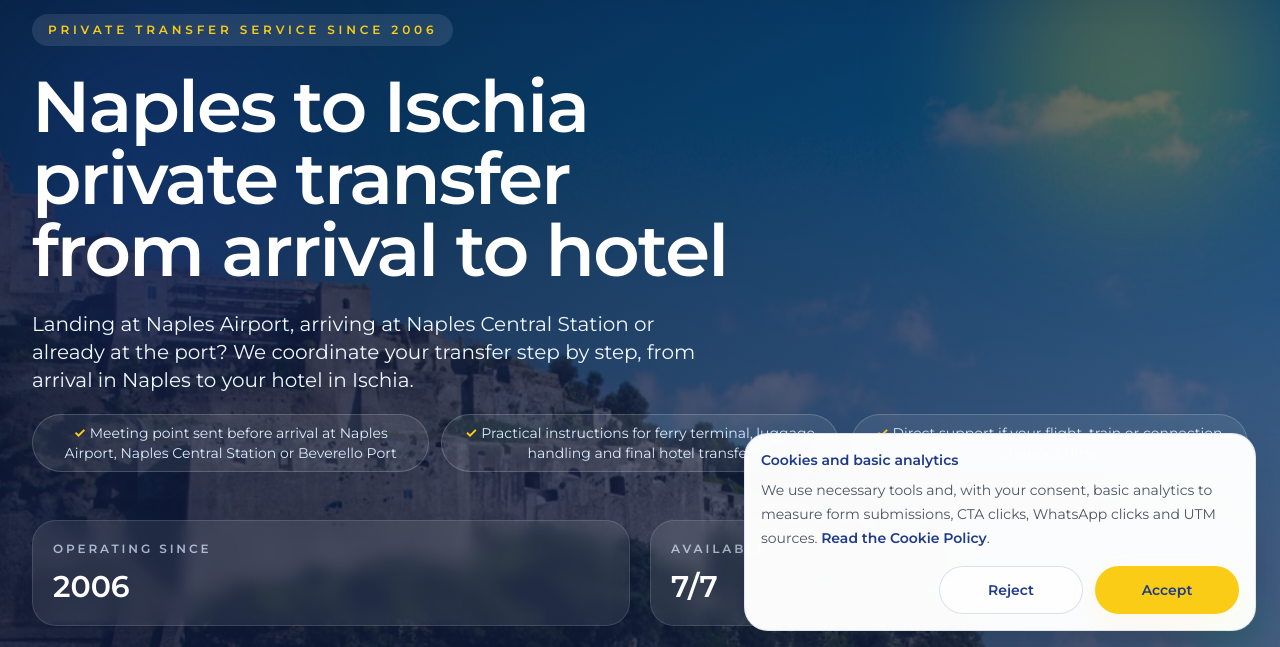
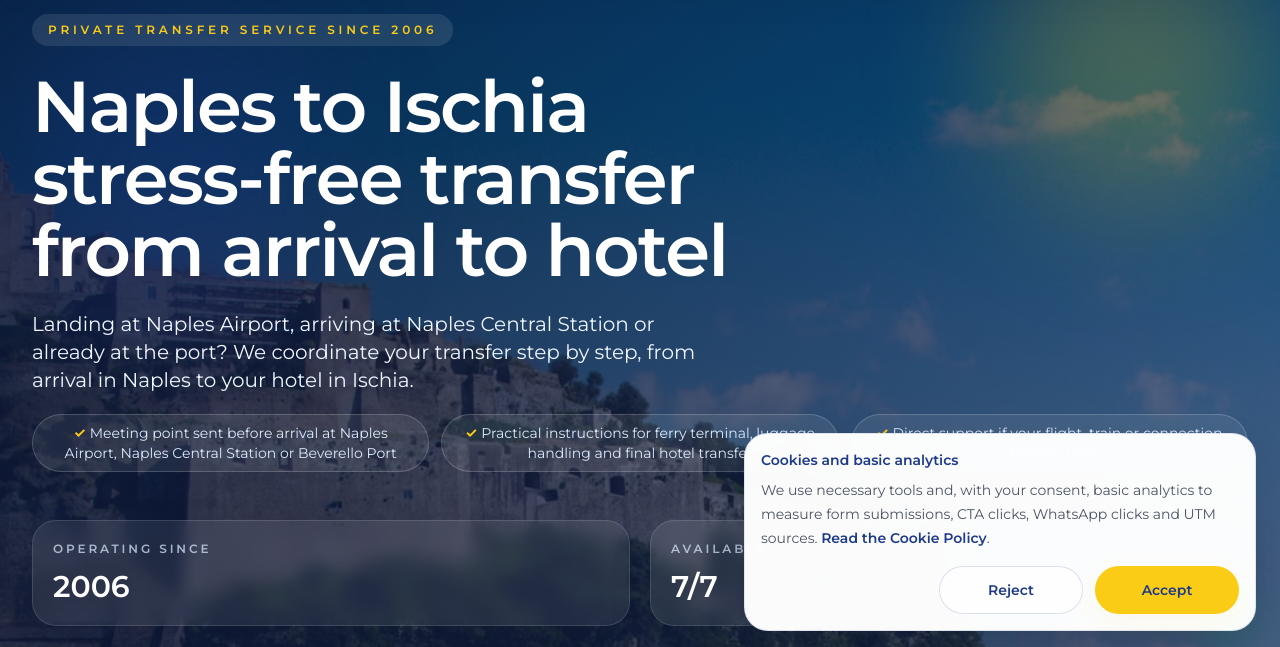
Before and after one commit to Lucare76/its-sito, a website: page en/index.html in a window 1280 px wide. Shown: the part 145-792 px from the top of the page. Drawn offline with nearby package versions, Linux system fonts and the light colour scheme.

Commit message:
Update index.html

```diff
--- a/en/index.html
+++ b/en/index.html
@@ -194,7 +194,7 @@
             <div class="mx-auto grid max-w-7xl gap-12 px-6 pb-24 pt-10 lg:grid-cols-[1fr_0.95fr] lg:px-8 lg:pb-28">
                 <div class="hero-copy-panel flex flex-col justify-center">
                     <span class="eyebrow !bg-white/10 !text-lemonYellow">Private transfer service since 2006</span>
-                    <h1 class="mt-6 max-w-4xl text-5xl font-semibold tracking-tight text-white sm:text-6xl lg:text-6xl xl:text-7xl">Naples to Ischia<br>private transfer<br>from arrival to hotel</h1>
+                    <h1 class="mt-6 max-w-4xl text-5xl font-semibold tracking-tight text-white sm:text-6xl lg:text-6xl xl:text-7xl">Naples to Ischia<br>stress-free transfer<br>from arrival to hotel</h1>
                     <p class="mt-6 max-w-2xl text-lg leading-8 text-blue-50 sm:text-xl">Landing at Naples Airport, arriving at Naples Central Station or already at the port? We coordinate your transfer step by step, from arrival in Naples to your hotel in Ischia.</p>
 
                     <ul class="hero-trust mt-5">
```
